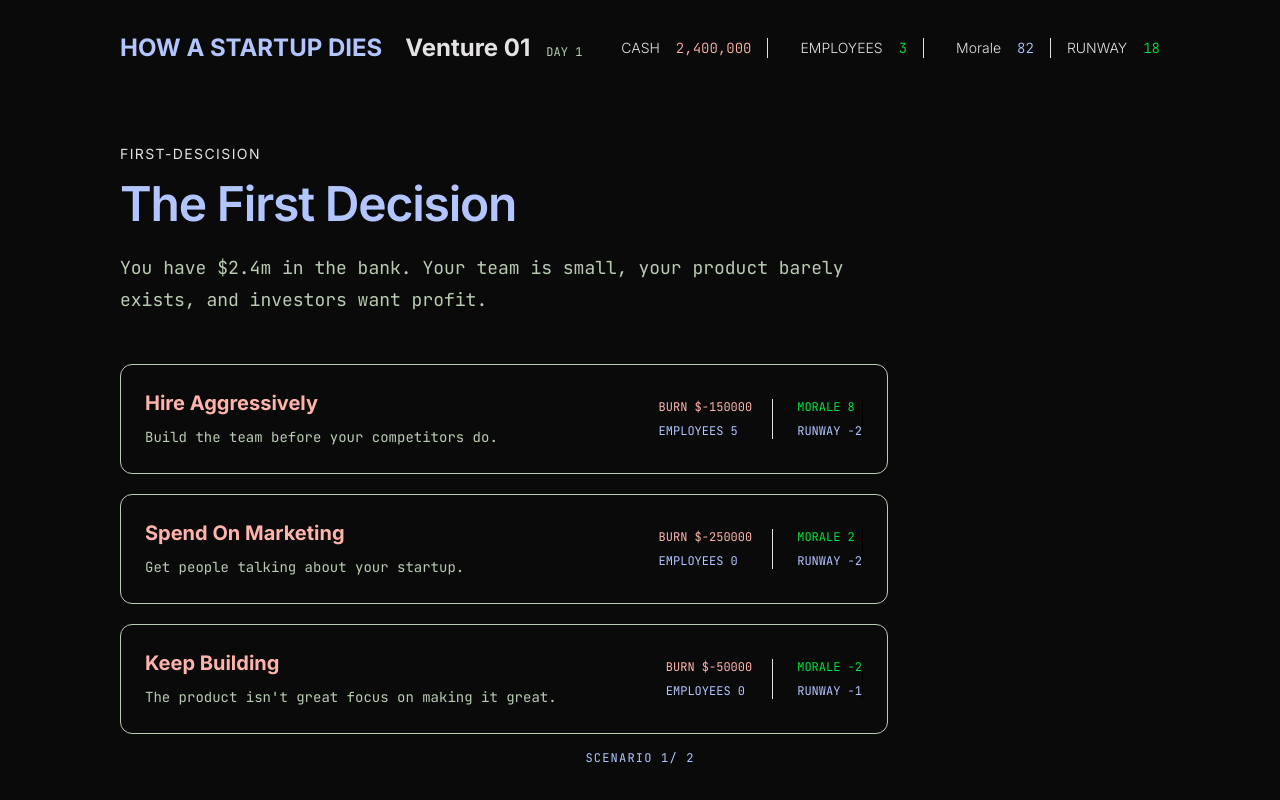
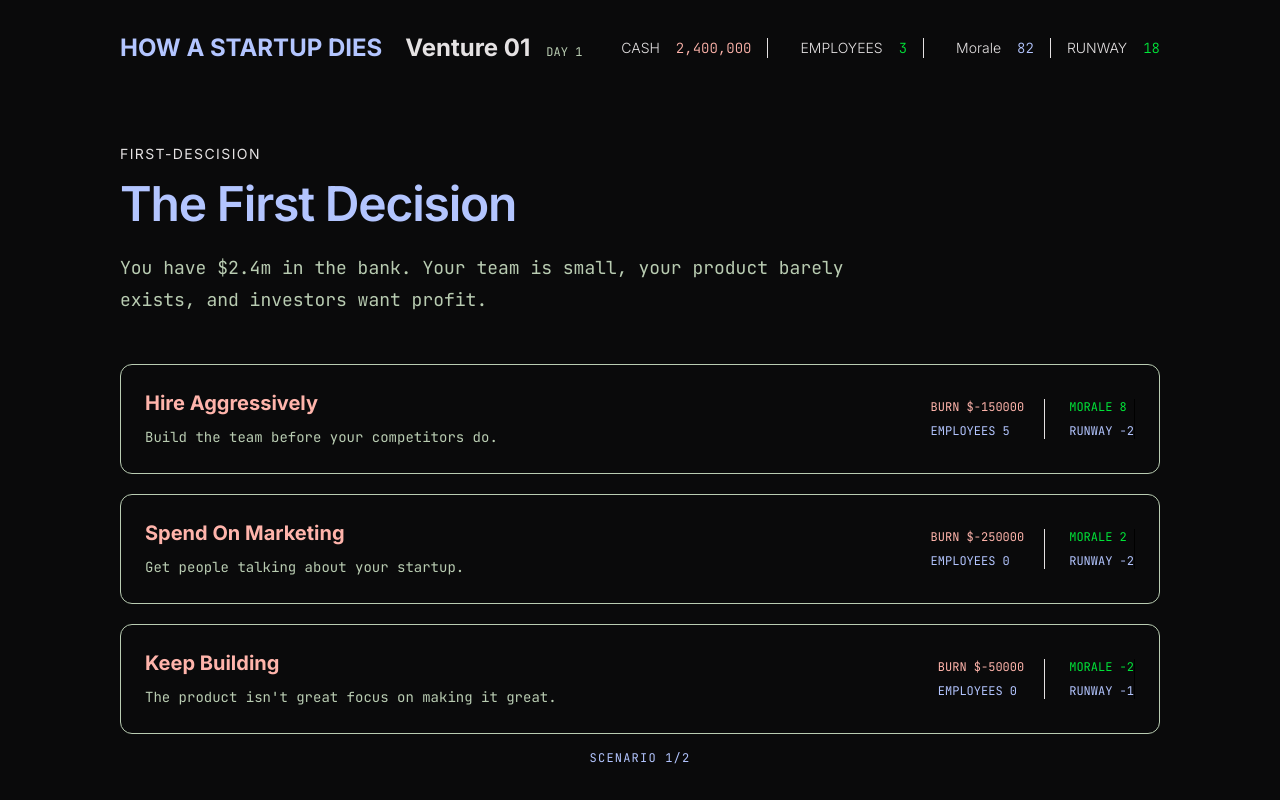
Before and after one commit to akshansh-kakkkar/How-a-startup-dies, a Next.js app: page / in a window 1280 px wide. Built offline with nearby package versions, Linux system fonts and the light colour scheme.

Commit message:
feat: improved state management and also added engine.ts for actual logical feature of the game

```diff
--- a/app/components/Choices.tsx
+++ b/app/components/Choices.tsx
@@ -1,10 +1,10 @@
 'use client'
 import { Inter, JetBrains_Mono } from "next/font/google";
-import { scenarios } from "../game/scenario"
+import { scenarios } from '../game/scenario';
 import { useState } from "react";
 import { useGameStore } from '../store/GameStore';
 import DecisionMade from "./DecisionMade";
-import { stat } from "fs";
+import getNextScenario from "../game/engine";
 const inter = Inter({
     subsets: ['latin']
 })
@@ -15,21 +15,25 @@ export default function Choices() {
     const [selectedChoice, setSelectedChoice] = useState<string | null>(null);
     const currentScenario = useGameStore((state) => state.currentScenario);
     const nextScenario = useGameStore((state) => state.nextScenario);
-    const scenario = scenarios[currentScenario]
+    const scenario = scenarios[currentScenario];
+    const gameState = useGameStore((state) => state.gameState);
     const applyEffects = useGameStore((state) => state.applyEffects);
+
+
+    if (!scenario) {
+        return (
+            <div>You have reached the end of chapter</div>
+        )
+    }
     const selectedChoiceData = scenario.choices.find(
         (choice) => choice.id === selectedChoice
     )
-    if(!scenario) {
-        return(
-            <div>You have reached the end of chapter</div>
-        )
-    }
+
 
     return (
         <>
-            <div className="mt-12 mx-24 w-full flex gap-12 items-center text-center justify-center max-w-3xl">
-                <div className=" w-full flex flex-col justify-center gap-5">
+            <div className="mt-12 mx-24 flex gap-12 items-center text-center justify-center">
+                <div className="w-full flex flex-col -center gap-5">
                     {scenario.choices.map((choice) => (
                         <button
                             disabled={selectedChoice !== null}
@@ -61,7 +65,13 @@ export default function Choices() {
             </div>
             {
                 selectedChoiceData && (
-                    <DecisionMade choice={selectedChoiceData} onNext={() => { setSelectedChoice(null); nextScenario() }} />
+                    <DecisionMade choice={selectedChoiceData} onNext={() => {
+                        const next = getNextScenario(currentScenario, gameState);
+                        setSelectedChoice(null);
+                        if (next !== null) {
+                            nextScenario(next);
+                        }
+                    }} />
                 )
             }
         </>
--- a/app/components/Navbar.tsx
+++ b/app/components/Navbar.tsx
@@ -29,7 +29,7 @@ export default function Navbar() {
                 </div>
                 <div className={`flex w-full items-center text-sm gap-4 font-light border-r border-[#E5E2E3] px-4`}>
                     <p className={`${inter.className} text-[#E5E2E3]`}>EMPLOYEES</p>
-                    <p className={`${jetBrainsMono.className} text-[#00E639]`}>{gameState.employees}</p>
+                    <p className={`${jetBrainsMono.className} text-[#00E639]`}>{gameState.employee}</p>
                 </div>
                 <div className={`flex w-full items-center text-sm gap-4 font-light border-r border-[#E5E2E3] px-4`}>
                     <p className={`${inter.className} text-[#E5E2E3]`}>Morale</p>
--- a/app/components/progressIndicator.tsx
+++ b/app/components/progressIndicator.tsx
@@ -10,7 +10,7 @@ export default function ProgressIndicator(){
     const currentScenario = useGameStore((state)=>state.currentScenario);
     return(
         <p className={`${jetBrainsMono.className} text-[#B3C5FF] text-xs uppercase tracking-widest w-full flex justify-center items-center mt-4 `}>
-           Scenario {currentScenario + 1}/ {scenarios.length}
+           Scenario {currentScenario + 1}/{scenarios.length}
         </p>
     )
 }
--- /dev/null
+++ b/app/game/engine.ts
@@ -0,0 +1,17 @@
+import { scenarios } from './scenario';
+import { GameState } from './types';
+export default function getNextScenario(
+    currentScenario: number,
+    gameState: GameState) {
+    for (
+        let index = currentScenario + 1;
+        index <scenarios.length;
+        index++
+        ) {
+        if (scenarios[index].condition(gameState)) {
+
+            return index;
+        }
+    }
+    return null;
+}
--- a/app/game/scenario.ts
+++ b/app/game/scenario.ts
@@ -1,12 +1,11 @@
-import { m } from "framer-motion";
-import { title } from "process";
-
+import { GameState } from "./types"
 export const scenarios = [
     {
         id : "first-descision",
         day : 1,
         title : "The First Decision",
         description : "You have $2.4m in the bank. Your team is small, your product barely exists, and investors want profit.",
+        condition : (state : GameState)=>true,
         choices : [
             {
                 id : "hire",
@@ -48,6 +47,7 @@ export const scenarios = [
         day : 30,
         title : "The Team Is Growing",
         description : "Your team has grown quickly. Everyone is excited but your monthly expenses are climbing.",
+        condition : (state : GameState)=> true,
         choices : [
             {
                 id : "office",
@@ -63,7 +63,7 @@ export const scenarios = [
             {
                 id : "hire-more",
                 title : "Hire even more people",
-                descripition : "More engineers means we can build faster.",
+                description : "More engineers means we can build faster.",
                 effects : {
                     cash : -200000,
                     employee : 4,
--- /dev/null
+++ b/app/game/types.ts
@@ -0,0 +1,6 @@
+export type GameState = {
+    cash : number;
+    employee : number;
+    morale : number;
+    runway : number
+}
--- a/app/layout.tsx
+++ b/app/layout.tsx
@@ -8,7 +8,7 @@ export default function RootLayout({ children }: LayoutProps<"/">) {
       lang="en"
       className={`h-full antialiased`}
     >
-      <body className="h-screen bg-[#0A0A0B] flex flex-col mx-auto w-full px-6 py-8">
+      <body className="h-screen bg-[#0A0A0B] flex flex-col mx-auto  px-6 py-8">
         <Navbar />
         {children}
         </body>
--- a/app/store/GameStore.ts
+++ b/app/store/GameStore.ts
@@ -1,24 +1,17 @@
-import { getDynamicDataPostponedState } from "next/dist/server/app-render/postponed-state"
 import { create } from "zustand"
-import { scenarios } from "../game/scenario";
-
-type GameState = {
-    cash : number,
-    employees : number,
-    morale : number,
-    runway : number,
-}
+import { scenarios } from '../game/scenario';
+import { GameState } from "../game/types";
 
 type GameStore = {
     gameState : GameState;
     currentScenario : number;
     applyEffects : (effects : Partial<GameState>) => void;
-    nextScenario : ()=>void;
+    nextScenario : (scenario: number)=>void;
 }
 export const useGameStore = create<GameStore>((set)=>({
     gameState : {
         cash : 2_400_000,
-        employees : 3,
+        employee : 3,
         morale : 82,
         runway : 18,
     },
@@ -27,14 +20,15 @@ export const useGameStore = create<GameStore>((set)=>({
     set((state)=>({
         gameState : {
             cash : state.gameState.cash + (effects.cash ?? 0),
-            employees : state.gameState.employees + (effects.employees ?? 0),
+            employee : state.gameState.employee + (effects.employee ?? 0),
             morale : state.gameState.morale + (effects.morale ?? 0),
             runway : state.gameState.runway + (effects.runway ?? 0),
         }
     })),
-    nextScenario : ()=>
-        set((state)=>({
-            currentScenario: state.currentScenario + 1,
-        })),
+    nextScenario : (scenario)=>{
+        set({
+            currentScenario : scenario
+        })
+    },
     getCurrentScenarios : ()=>(state : GameStore)=> scenarios[state.currentScenario]
 }))
```
